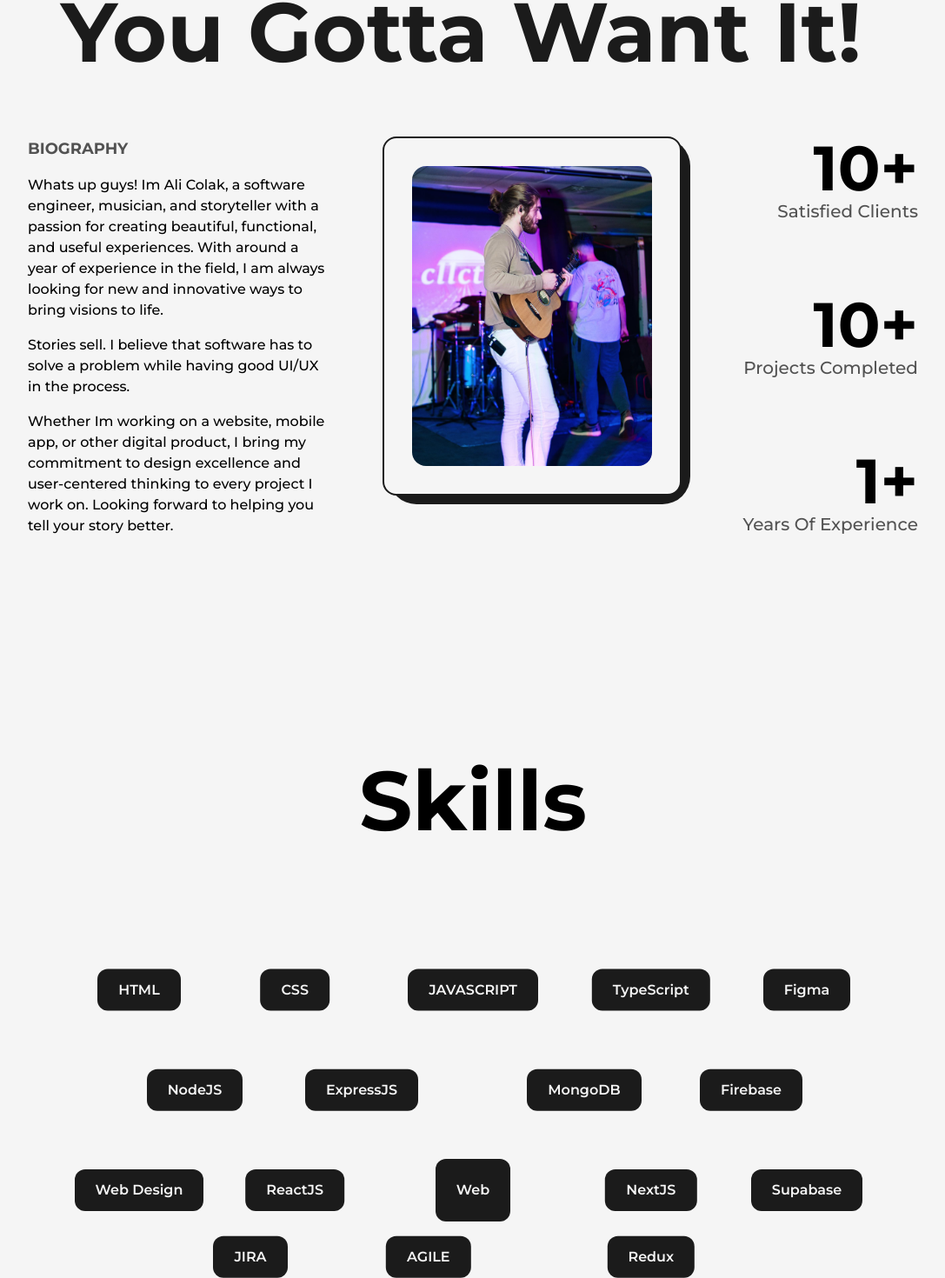
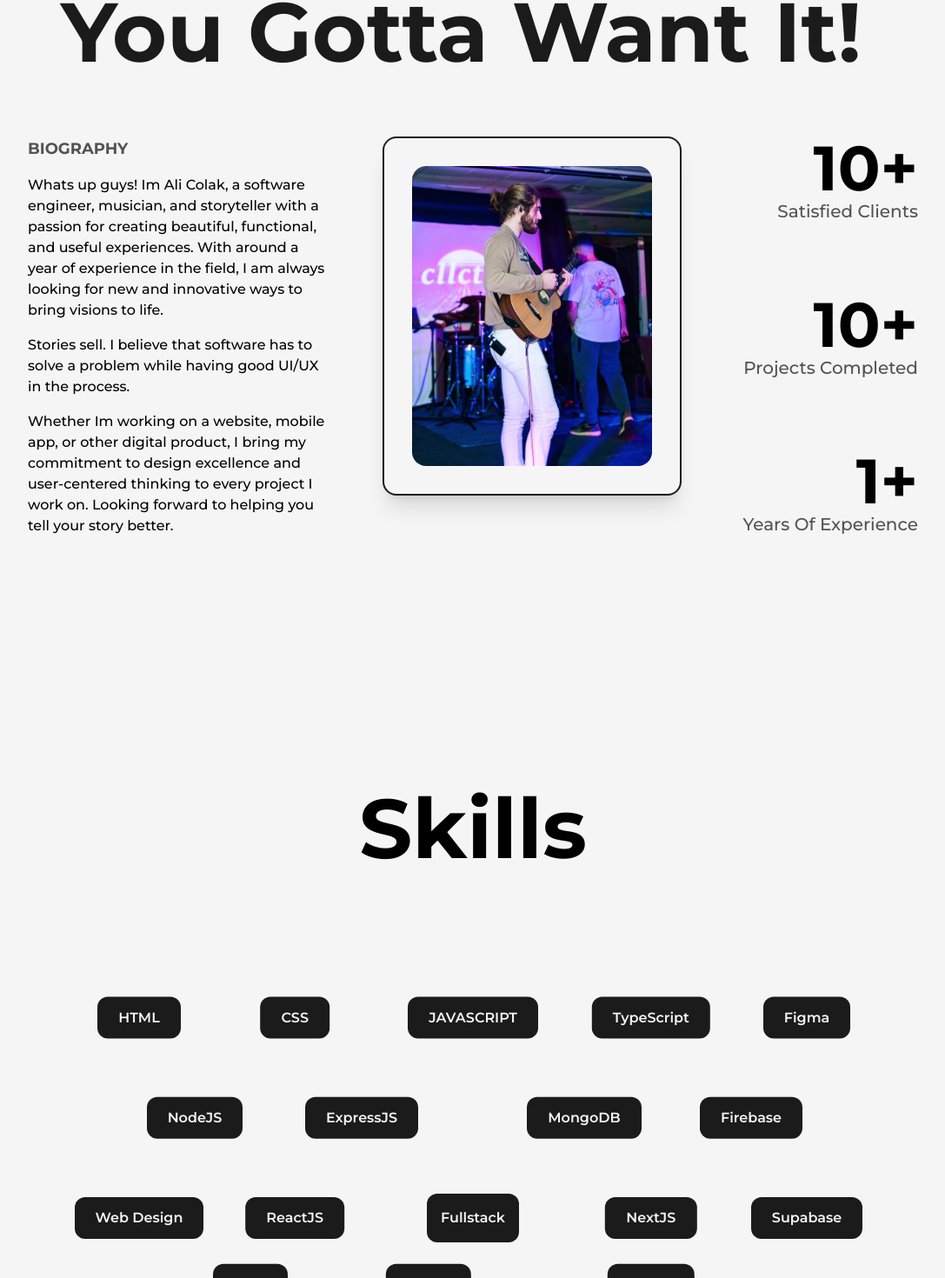
Before and after one commit to imalicolak/alicolak-portfolio1, a Next.js app: page /about in a window 1280 px wide. Shown: the part 179-1649 px from the top of the page at 87% size, without its empty margins (96-1183 px from the left). Built offline with nearby package versions, Linux system fonts and the light colour scheme.

Commit message:
Dark mode

```diff
--- a/src/components/Footer.jsx
+++ b/src/components/Footer.jsx
@@ -4,8 +4,8 @@ import Link from "next/link";
 
 const Footer = () => {
   return (
-    <footer className="w-full border-t-2 border-solid border-dark font-medium text-lg">
-      <Layout className="py-8 flex items-center justify-between dark:text-light dark:border-light">
+    <footer className="w-full border-t-2 border-solid border-dark font-medium text-lg dark:border-light">
+      <Layout className="py-8 flex items-center justify-between dark:text-light dark:border-light ">
         <span> {new Date().getFullYear()} &copy; All Rights Reserved. </span>
         <div className="flex items-center">
           <Link
--- a/src/components/Skills.jsx
+++ b/src/components/Skills.jsx
@@ -4,7 +4,7 @@ import { motion } from "framer-motion";
 const Skill = ({ name, x, y }) => {
   return (
     <motion.div
-      className="flex items-center justify-center rounded-xl font-semibold bg-dark text-light py-3 px-6 shadow-dark absolute dark:bg-light dark:text-dark "
+      className="flex items-center justify-center rounded-xl font-semibold bg-dark text-light py-3 px-6 shadow-dark absolute dark:bg-light dark:text-dark"
       whileHover={{ scale: 1.1 }}
       initial={{ x: 0, y: 0 }}
       whileInView={{ x: x, y: y, transition: { duration: 1.5 } }}
@@ -18,13 +18,16 @@ const Skill = ({ name, x, y }) => {
 const Skills = () => {
   return (
     <>
-      <h2 className="font-bold text-8xl mt-64 w-full text-center"> Skills </h2>
+      <div className=" rounded-2xl items-center w-full h-full">
+        <h2 className="font-bold text-8xl mt-64 w-full text-center pt-8">
+          Skills
+        </h2>
         <div className="w-full h-screen relative flex items-center justify-center rounded ">
           <motion.div
-          className="flex items-center justify-center rounded-xl font-semibold bg-dark text-light p-6 shadow-dark dark:bg-light dark:text-dark"
+            className="flex items-center justify-center rounded-xl font-semibold bg-dark text-light p-4 shadow-dark dark:bg-light dark:text-dark"
             whileHover={{ scale: 1.1 }}
           >
-          Web
+            Fullstack
           </motion.div>
           <Skill name="HTML" x="-30vw" y="-18vw" />
           <Skill name="CSS" x="-16vw" y="-18vw" />
@@ -56,6 +59,7 @@ const Skills = () => {
 
           <Skill name="Redux" x="16vw" y="6vw" />
         </div>
+      </div>
     </>
   );
 };
--- a/src/components/hooks/useThemeSwitcher.js
+++ b/src/components/hooks/useThemeSwitcher.js
@@ -47,12 +47,13 @@ const useThemeSwitcher = () => {
     };
   }, []);
 
-  // update local storage values
+  // update local storage values -> mode is dark, set dark
   useEffect(() => {
     if (mode === "dark") {
       window.localStorage.setItem("theme", "dark");
       document.documentElement.classList.add("dark");
-    } else {
+    }
+    if (mode === "light") {
       window.localStorage.setItem("theme", "light");
       document.documentElement.classList.remove("dark");
     }
--- a/src/pages/about.jsx
+++ b/src/pages/about.jsx
@@ -80,8 +80,8 @@ const about = () => {
                 forward to helping you tell your story better.
               </p>
             </div>
-            <div className="col-span-3 relative h-max rounded-2xl border-2 border-solid border-dark bg-light p-8 dark:bg-dark dark:border dark:border-light">
-              <div className="absolute top-0 -right-3 -z-10 w-[102%] h-[103%] rounded-[2rem] bg-dark dark:bg-light" />
+            <div className="col-span-3 relative h-max rounded-2xl border-2 border-solid border-dark bg-light p-8 dark:bg-dark dark:border dark:border-light shadow-xl">
+              <div className="" />
               <Image
                 src={aliMusic}
                 alt="Ali Colak"
--- a/src/pages/index.jsx
+++ b/src/pages/index.jsx
@@ -14,7 +14,7 @@ export default function Home() {
   return (
     <>
       <Head>
-        <title>Ali Colak - Dev</title>
+        <title>Ali Colak | Developer & Designer</title>
         <meta name="description" content="Generated by create next app" />
       </Head>
       <main className="flex items-center text-dark w-full dark:text-light ">
--- a/src/pages/projects.jsx
+++ b/src/pages/projects.jsx
@@ -18,7 +18,7 @@ const FeaturedProject = ({
   languages,
 }) => {
   return (
-    <article className="w-full flex p-12 items-center justify-between rounded-2xl border border-solid border-dark bg-light shadow-2xl">
+    <article className="w-full flex p-12 items-center justify-between rounded-2xl border border-solid border-dark bg-light shadow-xl dark:bg-dark dark:border-light">
       <Link
         href={link}
         target="_blank"
@@ -27,19 +27,23 @@ const FeaturedProject = ({
         <Image src={img} alt={title} className="w-full h-auto" />
       </Link>
 
-      <div className="w-1/2 flex flex-col items-start justify-between pl-6">
-        <span className="text-orange-700 font-medium text-xl">{type}</span>
+      <div className="w-1/2 flex flex-col items-start justify-between pl-6 ">
+        <span className="text-orange-700 font-medium text-xl dark:text-primaryDark">
+          {type}
+        </span>
         <Link
           href={link}
           target="_blank"
           className="hover:underline underline-offset-4"
         >
-          <h2 className="my-2 w-full text-left text-4xl font-bold ">
-            {" "}
-            {title}{" "}
+          <h2 className="my-2 w-full text-left text-4xl font-bold dark:text-light">
+            {title}
           </h2>
         </Link>
-        <p className="my-2 font-medium text-dark"> {summary} </p>
+        <p className="my-2 font-medium text-dark dark:text-light">
+          {" "}
+          {summary}{" "}
+        </p>
         <p className="my-1 text-black/75"> {languages} </p>
 
         <div className="mt-2 flex items-center">
@@ -50,7 +54,7 @@ const FeaturedProject = ({
           <Link
             href={link}
             target="_blank"
-            className="ml-4 rounded-lg bg-dark text-light p-2 px-6 text-lg font-semibold"
+            className="ml-4 rounded-lg bg-dark text-light p-2 px-6 text-lg font-semibold dark:bg-light dark:text-dark "
           >
             Visit Project
           </Link>
@@ -62,7 +66,8 @@ const FeaturedProject = ({
 
 const Project = ({ title, type, img, languages, link, github }) => {
   return (
-    <article className="w-full flex flex-col items-center justify-center rounded-xl border border-solid border-dark bg-light p-6 relative">
+    // FOR PROJECT INDIVIDUAL
+    <article className="w-full flex flex-col items-center justify-center rounded-xl border border-solid border-dark bg-light p-6 relative dark:bg-dark dark:border-light ">
       <Link
         href={link}
         target="_blank"
@@ -72,7 +77,9 @@ const Project = ({ title, type, img, languages, link, github }) => {
       </Link>
 
       <div className="w-full flex flex-col items-start justify-between mt-4">
-        <span className="text-orange-700 font-medium text-xl">{type}</span>
+        <span className="text-orange-700 font-medium text-xl dark:text-primaryDark">
+          {type}
+        </span>
         <Link
           href={link}
           target="_blank"
@@ -111,11 +118,11 @@ const projects = () => {
           content="Ali Colak is a singer/songwriter & software engineer based out of Chicago Illinois. He holds a bachelors of science in Marketing & Product Management. He wants to change the world, one song, one project at a time"
         />
       </Head>
-      <main className="w-full mb-24 flex flex-col items-center justify-center">
+      <main className="w-full mb-24 flex flex-col items-center justify-center dark:text-light   ">
         <Layout className="pt-16">
-          <AnimatedText text="Rome wasn't built in a day" className="mb-20" />
+          <AnimatedText text="Rome wasn't built in a day" className="mb-20 " />
 
-          <div className="grid grid-cols-12 gap-24">
+          <div className="grid grid-cols-12 gap-24 ">
             <div className="col-span-12">
               <FeaturedProject
                 type="Featured Project"
--- a/src/pages/videos.jsx
+++ b/src/pages/videos.jsx
@@ -2,8 +2,7 @@ import React from "react";
 
 const videos = () => {
   return (
-    <div className="p-24 justify-center items-center flex">
-      {" "}
+    <div className=" w-full h-full p-24 justify-center items-center flex dark:text-light">
       Under construction... coming soon!
     </div>
   );
```
Lines whose indentation alone changed are shown as unchanged.
